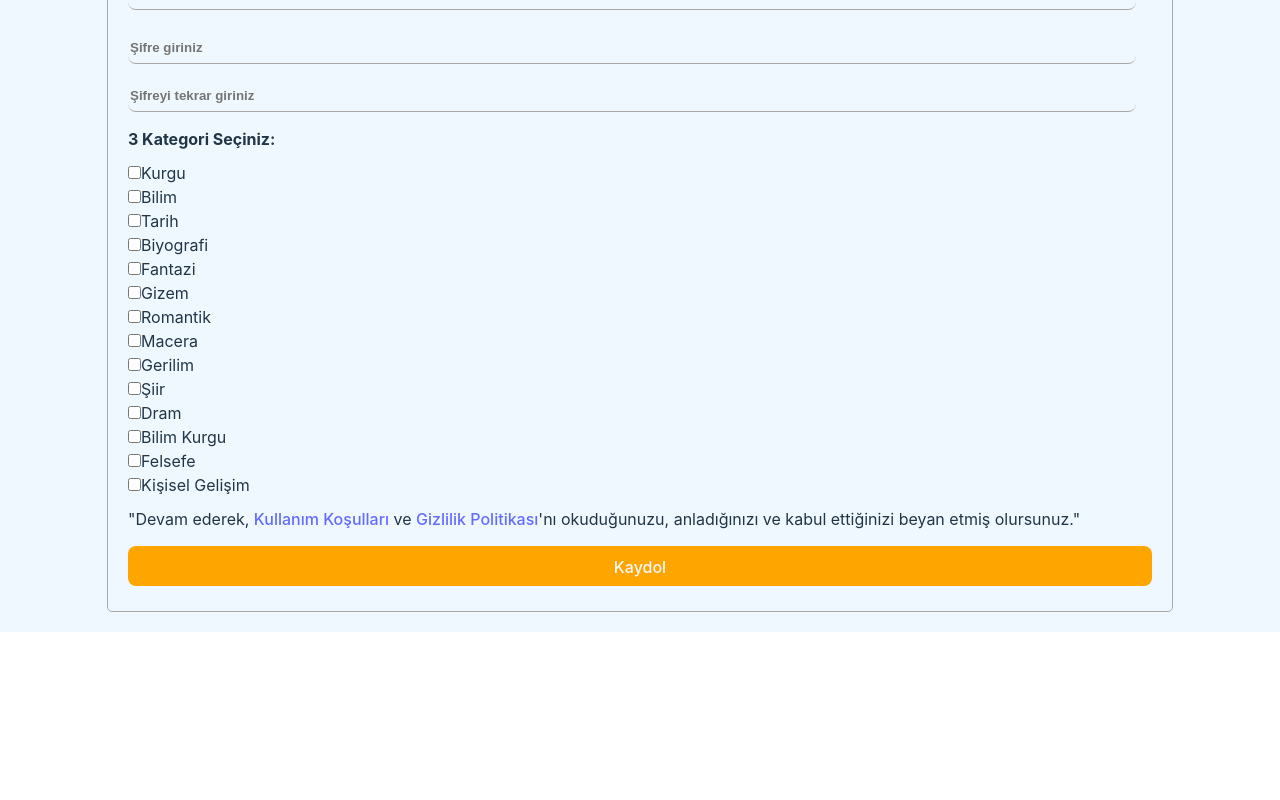
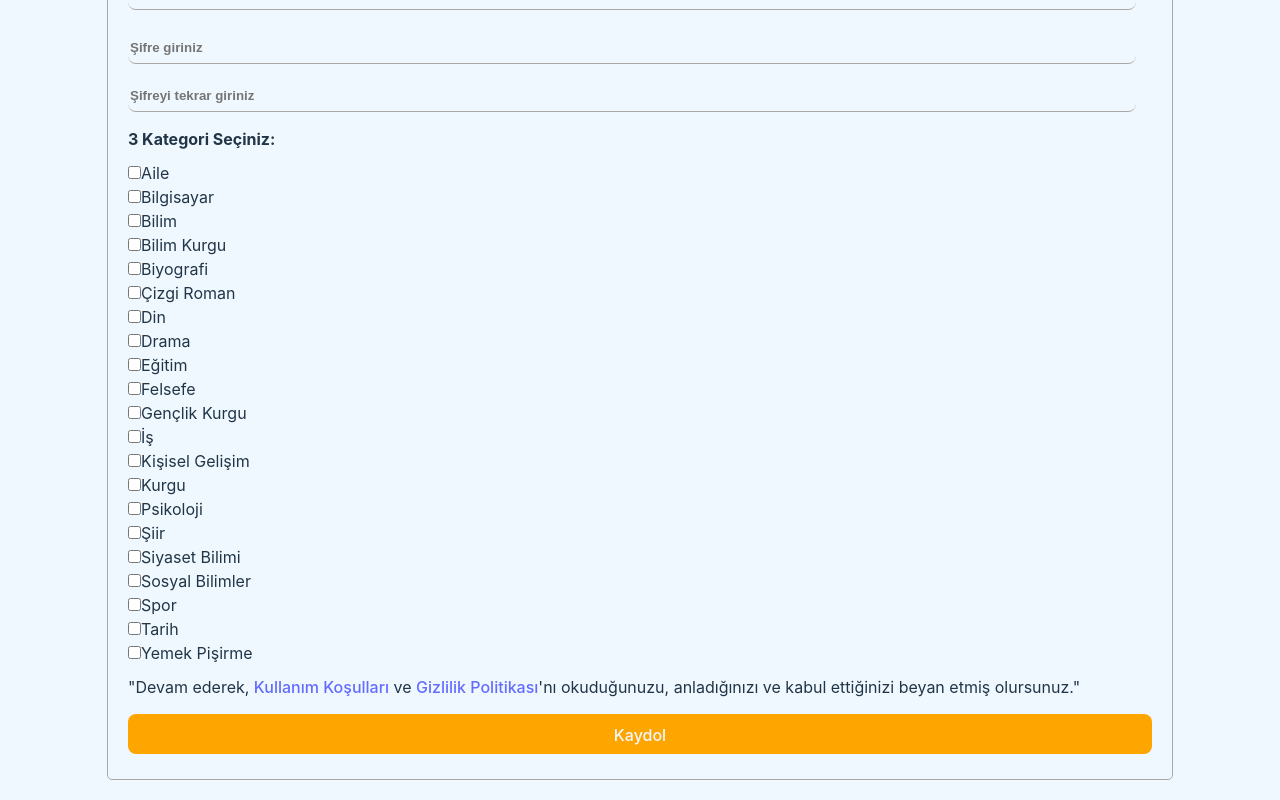
Before and after one commit to AybukeNr/BookTrading, a React (Vite) app in the folder Yeni klasör - Kopya/FrontEnd/: page /register in a window 1280 px wide. Shown: the part 499-1299 px from the top of the page. Before the commit the page ends 1131 px from the top, so only its background shows below. Built offline with nearby package versions, Linux system fonts and the light colour scheme.

Commit message:
FrontEnd edited

```diff
--- a/Yeni klasör - Kopya/FrontEnd/src/AddToBookshelf.jsx
+++ b/Yeni klasör - Kopya/FrontEnd/src/AddToBookshelf.jsx
@@ -82,20 +82,27 @@ function AddToBookshelf() {
                 <div className='book_category'>
                     <select id="category" value={category} onChange={(e) => setCategory(e.target.value)}>
                         <option value="">Bir kategori seçin</option>
+                        <option value="aile">Aile</option>
+                        <option value="bilgisayar">Bilgisayar</option>
+                        <option value="bilim">Bilim</option>
+                        <option value="bilimKurgu">Bilim Kurgu</option>
+                        <option value="biyografi">Biyografi</option>
+                        <option value="cizgiRoman">Çizgi Roman</option>
+                        <option value="din">Din</option>
+                        <option value="drama">Drama</option>
+                        <option value="eğitim">Eğitim</option>
+                        <option value="felsefe">Felsefe</option>
+                        <option value="gençlikKurgu">Gençlik Kurgu</option>
+                        <option value="is">İş</option>
+                        <option value="kişiselGelişim">Kişisel Gelişim</option>
                         <option value="kurgu">Kurgu</option>
-                        <option value="bilim">Bilim</option>
+                        <option value="psikoloji">Psikoloji</option>
+                        <option value="şiir">Şiir</option>
+                        <option value="siyasetBilimi">Siyaset Bilimi</option>
+                        <option value="sosyalBilimler">Sosyal Bilimler</option>
+                        <option value="spor">Spor</option>
                         <option value="tarih">Tarih</option>
-                        <option value="biyografi">Biyografi</option>
-                        <option value="fantazi">Fantazi</option>
-                        <option value="gizem">Gizem</option>
-                        <option value="romantik">Romantik</option>
-                        <option value="macera">Macera</option>
-                        <option value="gerilim">Gerilim</option>
-                        <option value="şiir">Şiir</option>
-                        <option value="dram">Dram</option>
-                        <option value="bilimKurgu">Bilim Kurgu</option>
-                        <option value="felsefe">Felsefe</option>
-                        <option value="kişiselGelişim">Kişisel Gelişim</option>
+                        <option value="yemekPisirme">Yemek Pişirme</option>
                     </select>
                 </div>
 
--- a/Yeni klasör - Kopya/FrontEnd/src/Header.css
+++ b/Yeni klasör - Kopya/FrontEnd/src/Header.css
@@ -133,6 +133,8 @@
     top: 45px;
     left: calc(100% - 280px);
     z-index: 10;
+    height: 200px;
+    overflow-y: scroll;
 }
 
 .dropdown_category ul {
@@ -199,7 +201,6 @@
         justify-content: space-around;
         margin-top: 10px;
     }
-
 }
 
 @media (max-width: 768px) {
--- a/Yeni klasör - Kopya/FrontEnd/src/Header.jsx
+++ b/Yeni klasör - Kopya/FrontEnd/src/Header.jsx
@@ -120,7 +120,7 @@ function Header() {
                 <SearchIcon className='header_searchIcon' onClick={handleSearchSubmit} />
             </div>
 
-{/* arama kısmı */}
+            {/* arama kısmı */}
             {/* {loading && <p>Aranıyor...</p>}
             {error && <p style={{ color: "red" }}>{error}</p>}
 
@@ -146,20 +146,27 @@ function Header() {
                     {dropdownCatVisible && (
                         <div className="dropdown_category">
                             <ul>
+                                <li onClick={() => handleCategory('Aile')}>Aile</li>
+                                <li onClick={() => handleCategory('Bilgisayar')}>Bilgisayar</li>
+                                <li onClick={() => handleCategory('Bilim')}>Bilim</li>
+                                <li onClick={() => handleCategory('Biyografi')}>Biyografi</li>
+                                <li onClick={() => handleCategory('Çizgi Roman')}>Çizgi Roman</li>
+                                <li onClick={() => handleCategory('Din')}>Din</li>
+                                <li onClick={() => handleCategory('Drama')}>Drama</li>
+                                <li onClick={() => handleCategory('Eğitim')}>Eğitim</li>
+                                <li onClick={() => handleCategory('Felsefe')}>Felsefe</li>
+                                <li onClick={() => handleCategory('Gençlik Kurgu')}>Gençlik Kurgu</li>
+                                <li onClick={() => handleCategory('İş')}>İş</li>
+                                <li onClick={() => handleCategory('Kişisel Gelişim')}>Kişisel Gelişim</li>
                                 <li onClick={() => handleCategory('Kurgu')}>Kurgu</li>
-                                <li onClick={() => handleCategory('Bilim')}>Bilim</li>
+                                <li onClick={() => handleCategory('Psikoloji')}>Psikoloji</li>
+                                <li onClick={() => handleCategory('Şiir')}>Şiir</li>
+                                <li onClick={() => handleCategory('Siyaset Bilimi')}>Siyaset Bilimi</li>
+                                <li onClick={() => handleCategory('Sosyal Bilimler')}>Sosyal Bilimler</li>
+                                <li onClick={() => handleCategory('Spor')}>Spor</li>
                                 <li onClick={() => handleCategory('Tarih')}>Tarih</li>
-                                <li onClick={() => handleCategory('Biyografi')}>Biyografi</li>
-                                <li onClick={() => handleCategory('Fantazi')}>Fantazi</li>
-                                <li onClick={() => handleCategory('Gizem')}>Gizem</li>
-                                <li onClick={() => handleCategory('Romantik')}>Romantik</li>
-                                <li onClick={() => handleCategory('Macera')}>Macera</li>
-                                <li onClick={() => handleCategory('Gerilim')}>Gerilim</li>
-                                <li onClick={() => handleCategory('Şiir')}>Şiir</li>
-                                <li onClick={() => handleCategory('Dram')}>Dram</li>
-                                <li onClick={() => handleCategory('Bilim Kurgu')}>Bilim Kurgu</li>
-                                <li onClick={() => handleCategory('Felsefe')}>Felsefe</li>
-                                <li onClick={() => handleCategory('Kişisel Gelişim')}>Kişisel Gelişim</li>
+                                <li onClick={() => handleCategory('Yemek Pişirme')}>Yemek Pişirme</li>
+
                             </ul>
                         </div>
                     )}
--- a/Yeni klasör - Kopya/FrontEnd/src/RegisterSchemas.jsx
+++ b/Yeni klasör - Kopya/FrontEnd/src/RegisterSchemas.jsx
@@ -1,29 +1,36 @@
 import * as yup from 'yup'
 
 export const categories = [
+    "Aile",
+    "Bilgisayar",
+    "Bilim",
+    "Bilim Kurgu",
+    "Biyografi",
+    "Çizgi Roman",
+    "Din",
+    "Drama",
+    "Eğitim",
+    "Felsefe", ,
+    "Gençlik Kurgu",
+    "İş",
+    "Kişisel Gelişim",
     "Kurgu",
-    "Bilim",
+    "Psikoloji",
+    "Şiir",
+    "Siyaset Bilimi",
+    "Sosyal Bilimler",
+    "Spor",
     "Tarih",
-    "Biyografi",
-    "Fantazi",
-    "Gizem",
-    "Romantik",
-    "Macera",
-    "Gerilim",
-    "Şiir",
-    "Dram",
-    "Bilim Kurgu",
-    "Felsefe",
-    "Kişisel Gelişim"
+    "Yemek Pişirme",
 ];
 
 export const registerSchemas = yup.object().shape({
     firstname: yup.string().required('Ad girmek zorunlu').max(15, 'Maksimum 15 karakterde olmalı'),
     lastname: yup.string().required('Soyad girmek zorunlu').max(20, 'Maksimum 20 karakterde olmalı'),
     email: yup.string().email('Geçerli email adresi giriniz').required('Email adresi zorunlu'),
-    telephone: yup.string().required('Telefon girilmesi zorunlu').max(11,'Telefon numarasını 11 haneli girin').min(11,'Telefon numarasını 11 haneli girin'),
-    address: yup.string().required('Adres girmek zorunlu').max(150,'Maksimum 150 karakterde olmalı'),
-    password: yup.string().required('Şifre alanı zorunlu').min(6,'Şifre minimum 6 karakter içermeli'),
+    telephone: yup.string().required('Telefon girilmesi zorunlu').max(11, 'Telefon numarasını 11 haneli girin').min(11, 'Telefon numarasını 11 haneli girin'),
+    address: yup.string().required('Adres girmek zorunlu').max(150, 'Maksimum 150 karakterde olmalı'),
+    password: yup.string().required('Şifre alanı zorunlu').min(6, 'Şifre minimum 6 karakter içermeli'),
     confirmPassword: yup.string().required('Şifre tekrarı zorunlu').oneOf([yup.ref('password')], 'Şifreler eşleşmiyor'),
     categories: yup.array().min(3, "Tam olarak 3 kategori seçmelisiniz.").max(3, "Tam olarak 3 kategori seçmelisiniz.").required("Kategori seçimi gereklidir.")
 })
--- a/Yeni klasör - Kopya/FrontEnd/src/UpdateInBookshelf.jsx
+++ b/Yeni klasör - Kopya/FrontEnd/src/UpdateInBookshelf.jsx
@@ -89,20 +89,27 @@ function UpdateInBookshelf() {
                 <div className='book_category'>
                     <select id="category" value={category} onChange={(e) => setCategory(e.target.value)}>
                         <option value="">Bir kategori seçin</option>
+                        <option value="aile">Aile</option>
+                        <option value="bilgisayar">Bilgisayar</option>
+                        <option value="bilim">Bilim</option>
+                        <option value="bilimKurgu">Bilim Kurgu</option>
+                        <option value="biyografi">Biyografi</option>
+                        <option value="cizgiRoman">Çizgi Roman</option>
+                        <option value="din">Din</option>
+                        <option value="drama">Drama</option>
+                        <option value="eğitim">Eğitim</option>
+                        <option value="felsefe">Felsefe</option>
+                        <option value="gençlikKurgu">Gençlik Kurgu</option>
+                        <option value="is">İş</option>
+                        <option value="kişiselGelişim">Kişisel Gelişim</option>
                         <option value="kurgu">Kurgu</option>
-                        <option value="bilim">Bilim</option>
+                        <option value="psikoloji">Psikoloji</option>
+                        <option value="şiir">Şiir</option>
+                        <option value="siyasetBilimi">Siyaset Bilimi</option>
+                        <option value="sosyalBilimler">Sosyal Bilimler</option>
+                        <option value="spor">Spor</option>
                         <option value="tarih">Tarih</option>
-                        <option value="biyografi">Biyografi</option>
-                        <option value="fantazi">Fantazi</option>
-                        <option value="gizem">Gizem</option>
-                        <option value="romantik">Romantik</option>
-                        <option value="macera">Macera</option>
-                        <option value="gerilim">Gerilim</option>
-                        <option value="şiir">Şiir</option>
-                        <option value="dram">Dram</option>
-                        <option value="bilimKurgu">Bilim Kurgu</option>
-                        <option value="felsefe">Felsefe</option>
-                        <option value="kişiselGelişim">Kişisel Gelişim</option>
+                        <option value="yemekPisirme">Yemek Pişirme</option>
                     </select>
                 </div>
 
--- a/Yeni klasör - Kopya/FrontEnd/src/reducer.jsx
+++ b/Yeni klasör - Kopya/FrontEnd/src/reducer.jsx
@@ -1,7 +1,7 @@
 export const initialState = {
     bookshelf: [
         { id: 1, title: 'Olasılıksız', author: 'Adam Fawer', isbn: 123, publisher: 'April Yayıncılık', publishedDate: '2005', category: 'Kurgu', price: 800, image: 'https://static.nadirkitap.com/fotograf/1255127/28/Kitap_20220724194404125512711.jpg' },
-        { id: 2, title: 'Melekler ve Şeytanlar', author: 'Dan Brown', isbn: 12, publisher: 'Altın Kitaplar', publishedDate: '2005', category: 'Gizem', image: 'https://s3.cloud.ngn.com.tr/kitantik/images/2023-02-17/1br9qfwle6wpd2u1ly2.jpg' },
+        { id: 2, title: 'Melekler ve Şeytanlar', author: 'Dan Brown', isbn: 12, publisher: 'Altın Kitaplar', publishedDate: '2005', category: 'Kurgu', image: 'https://s3.cloud.ngn.com.tr/kitantik/images/2023-02-17/1br9qfwle6wpd2u1ly2.jpg' },
         { id: 4, title: 'Olasılıksız', author: 'Adam Fawer', isbn: 1, publisher: 'April Yayıncılık', publishedDate: '2000', category: 'Kurgu', price: 500, image: 'https://static.nadirkitap.com/fotograf/1255127/28/Kitap_20220724194404125512711.jpg' },
         { id: 5, title: 'Bütün Şiirleri', author: 'Sabahattin Ali', isbn: 1234, publisher: 'Yapı Kredi Yayınları', publishedDate: '2012', category: 'Şiir', image: 'https://avatars.mds.yandex.net/i?id=0ba43a652eca109c85bfea51086c6fcb4638c6d2-4551157-images-thumbs&n=13' },
         { id: 6, title: 'Sofienin Dünyası', author: 'Jostein Gaarder', isbn: 1237, publisher: 'Pan Yayıncılık', publishedDate: '1991', category: 'Felsefe', image: 'https://s3.cloud.ngn.com.tr/kitantik/images/2023-11-29/1br9qfwlpi2ow751yf3.jpg' },
```
